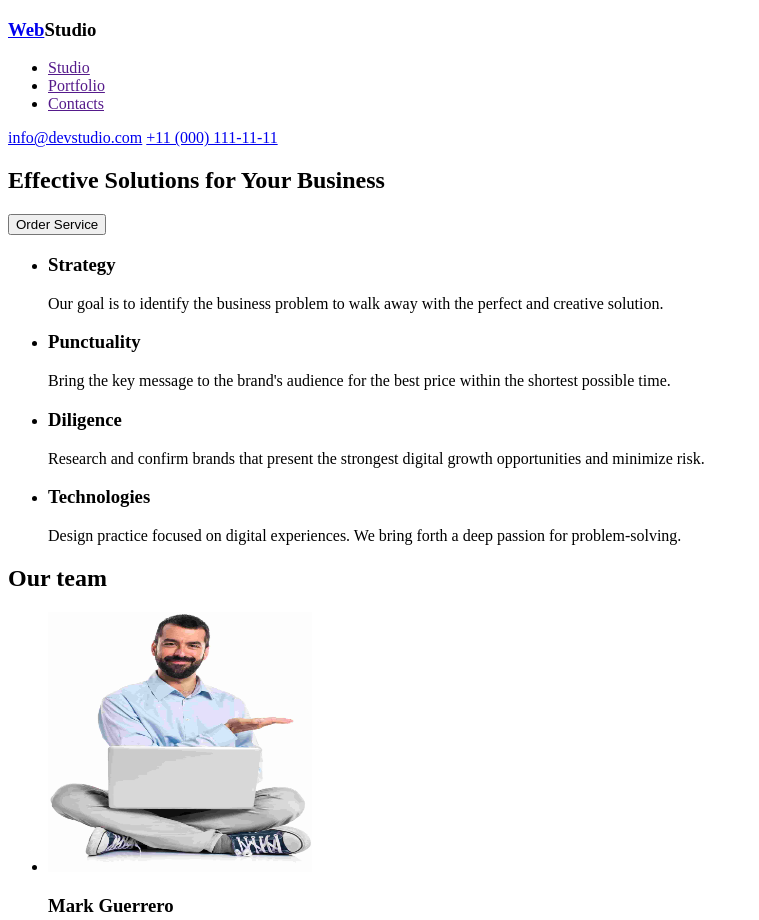
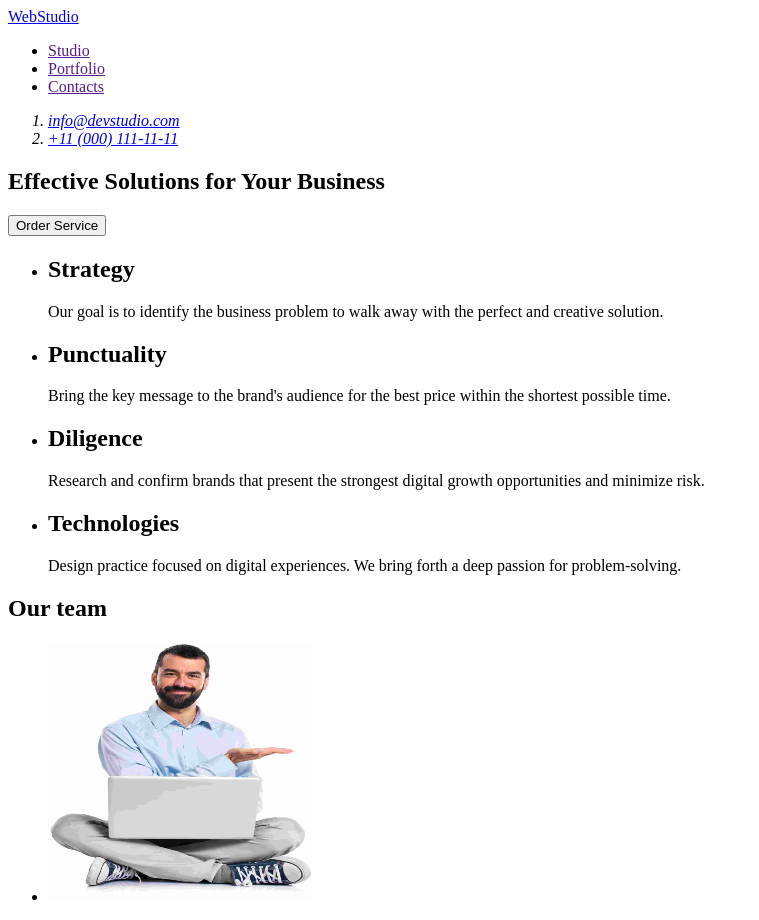
Before and after one commit to artem-il2004/goit-markup-hw-01, a plain HTML site: page index.html in a window 1280 px wide. Shown: the top 920 px of the page, without its empty margins (0-759 px from the left). Drawn offline with Linux system fonts and the light colour scheme.

Commit message:
fixed homework

```diff
--- a/index.html
+++ b/index.html
@@ -7,7 +7,7 @@
 
   <body>
     <header>
-      <h3><a href="http://webstudio.com">Web</a>Studio</h3>
+      <a href=”./index.html”>WebStudio</a>
       <nav>
         <ul>
           <li><a href="">Studio</a></li>
@@ -15,39 +15,47 @@
           <li><a href="">Contacts</a></li>
         </ul>
       </nav>
-      <a href="mailto:info@devstudio.com">info@devstudio.com</a>
-      <a href="tel:+11(000)111-11-11">+11 (000) 111-11-11</a>
+      <address>
+        <ol>
+          <li>
+      <a href="mailto:info@devstudio.com">info@devstudio.com</a></li>
+          <li>
+      <a href="tel:+110001111111">+11 (000) 111-11-11</a>
+    </li>
+        </ol>
+      </address>
     </header>
+    <main>
       <section>
-      <h1>Effective Solutions for Your Business</h1>
+        <h1>Effective Solutions for Your Business <br></h1>
         <button type="button">Order Service</button>
       </section>
 
       <section>
         <ul>
           <li>
-          <h3>Strategy</h3>
+            <h2>Strategy</h2>
             <p>
               Our goal is to identify the business problem to walk away with the
               perfect and creative solution.
             </p>
           </li>
           <li>
-          <h3>Punctuality</h3>
+            <h2>Punctuality</h2>
             <p>
               Bring the key message to the brand's audience for the best price
               within the shortest possible time.
             </p>
           </li>
           <li>
-          <h3>Diligence</h3>
+            <h2>Diligence</h2>
             <p>
               Research and confirm brands that present the strongest digital
               growth opportunities and minimize risk.
             </p>
           </li>
           <li>
-          <h3>Technologies</h3>
+            <h2>Technologies</h2>
             <p>
               Design practice focused on digital experiences. We bring forth a
               deep passion for problem-solving.
@@ -100,8 +108,9 @@
           </li>
         </ul>
       </section>
+    </main>
     <footer>
-      <h3><a href="http://webstudio.com">Web</a>Studio</h3>
+      <a href=”./index.html”>WebStudio</a>
       <p>
         Increase the flow of customers and sales for your business with digital
         marketing & growth solutions.
```
Lines whose indentation alone changed are shown as unchanged.
